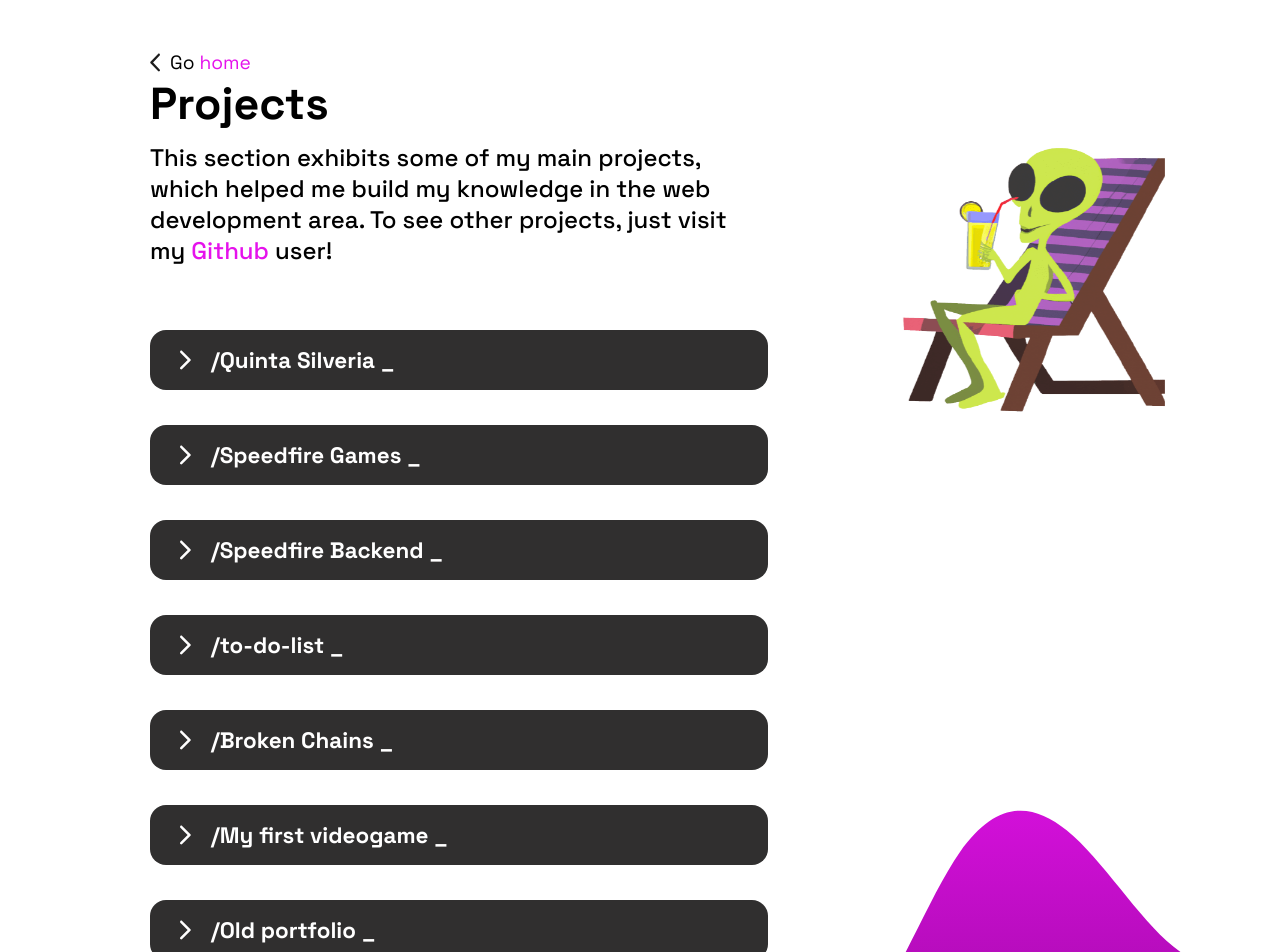
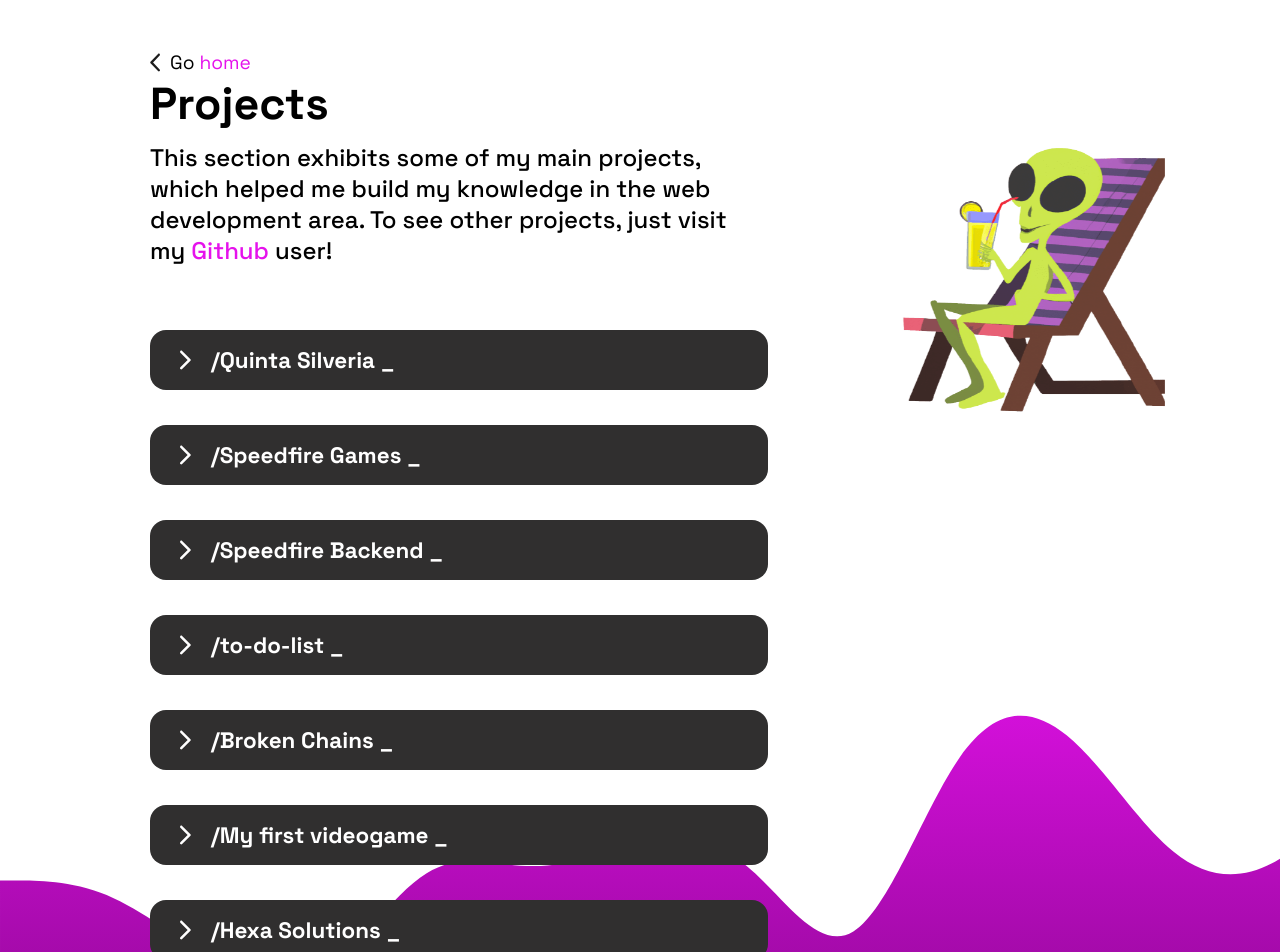
Before and after one commit to BinaryJuan/portfolio-astronaut, a React (Create React App) app: page /projects in a window 1280 px wide. Shown: the top 952 px of the page. Built offline with nearby package versions, Linux system fonts and the light colour scheme.

Commit message:
Projects update

```diff
--- a/src/components/Projects/Projects.js
+++ b/src/components/Projects/Projects.js
@@ -31,7 +31,6 @@ const Projects = () => {
                     <Project pname='to-do-list' pdescription='Application created using Java, as a way of learning OOP in University' pid='4' ppid='p4' arrow='a4' techs={['Java', 'JavaInterface']} status={statusList[1]} img='' link='/projects' />
                     <Project pname='Broken Chains' pdescription='First project ever inside the web development area (basic e-commerce)' pid='5' ppid='p5' arrow='a5' techs={['HTML', 'CSS', 'JS']} status={statusList[0]} img='https://i.imgur.com/3jazaAh.jpg' link='https://binaryjuan.github.io/Broken-Chains/' />
                     <Project pname='My first videogame' pdescription='Kind of a long-term project for University. It will be implemented in Java' pid='6' ppid='p6' arrow='a6' techs={['Java', 'JavaInterface']} status={statusList[2]} img='' link='/projects' />
-                    <Project pname='Old portfolio' pdescription='I needed an upgrade...' pid='7' ppid='p7' arrow='a7' techs={['HTML', 'CSS', 'JS']} status={statusList[0]} img='https://i.imgur.com/Nn0Y6MS.png' link='https://binaryjuan.github.io/portfolio/' />
                     <Project pname='Hexa Solutions' pdescription='A website designed and developed by a couple of friends and me in order to offer different programming services' pid='8' ppid='p8' arrow='a8' techs={['REACTJS', 'CSS', 'JS']} status={statusList[0]} img='https://i.imgur.com/2cHeBHz.png' link='https://solutions-hexa.com/' />
                 </div>
             </div>
```
